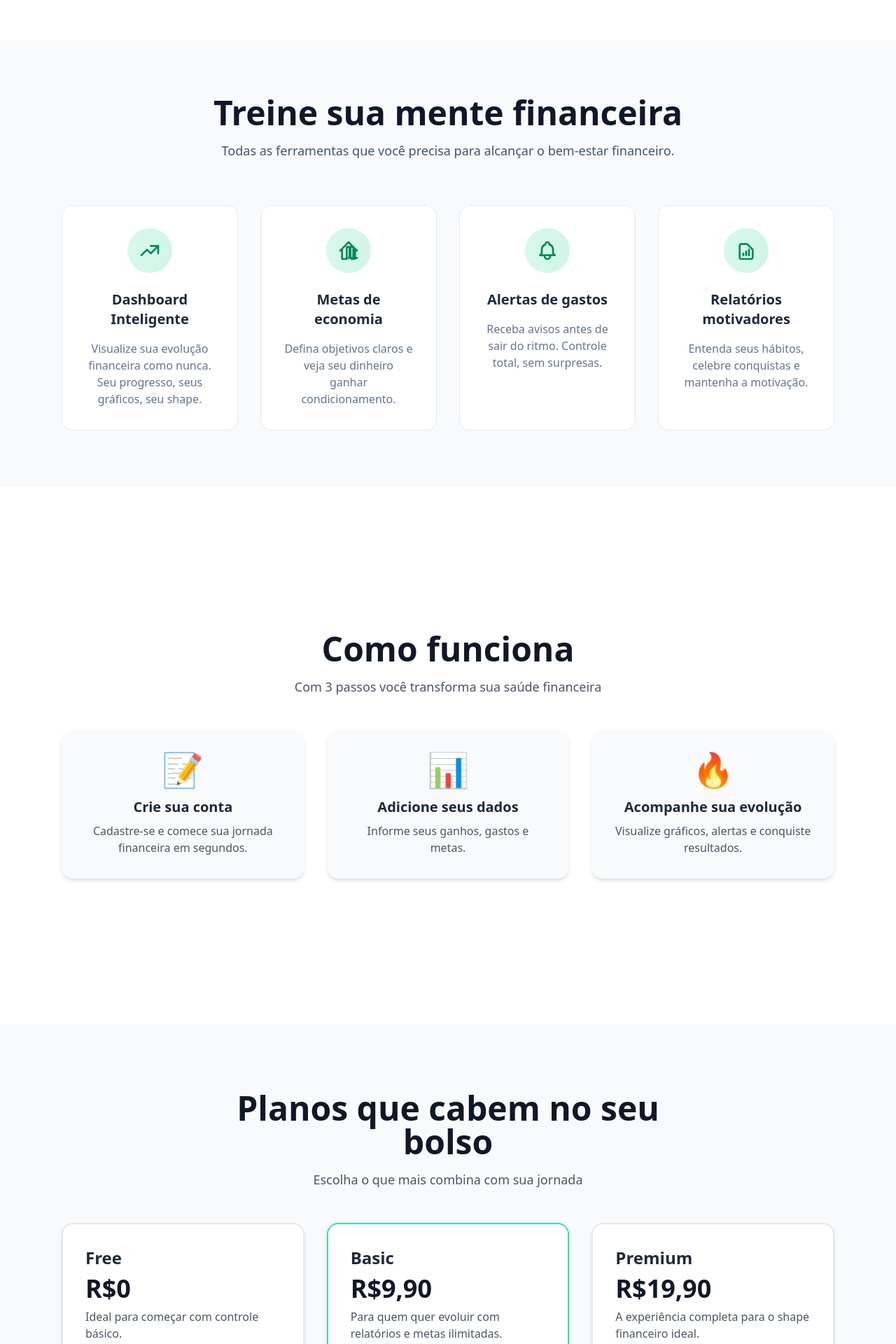
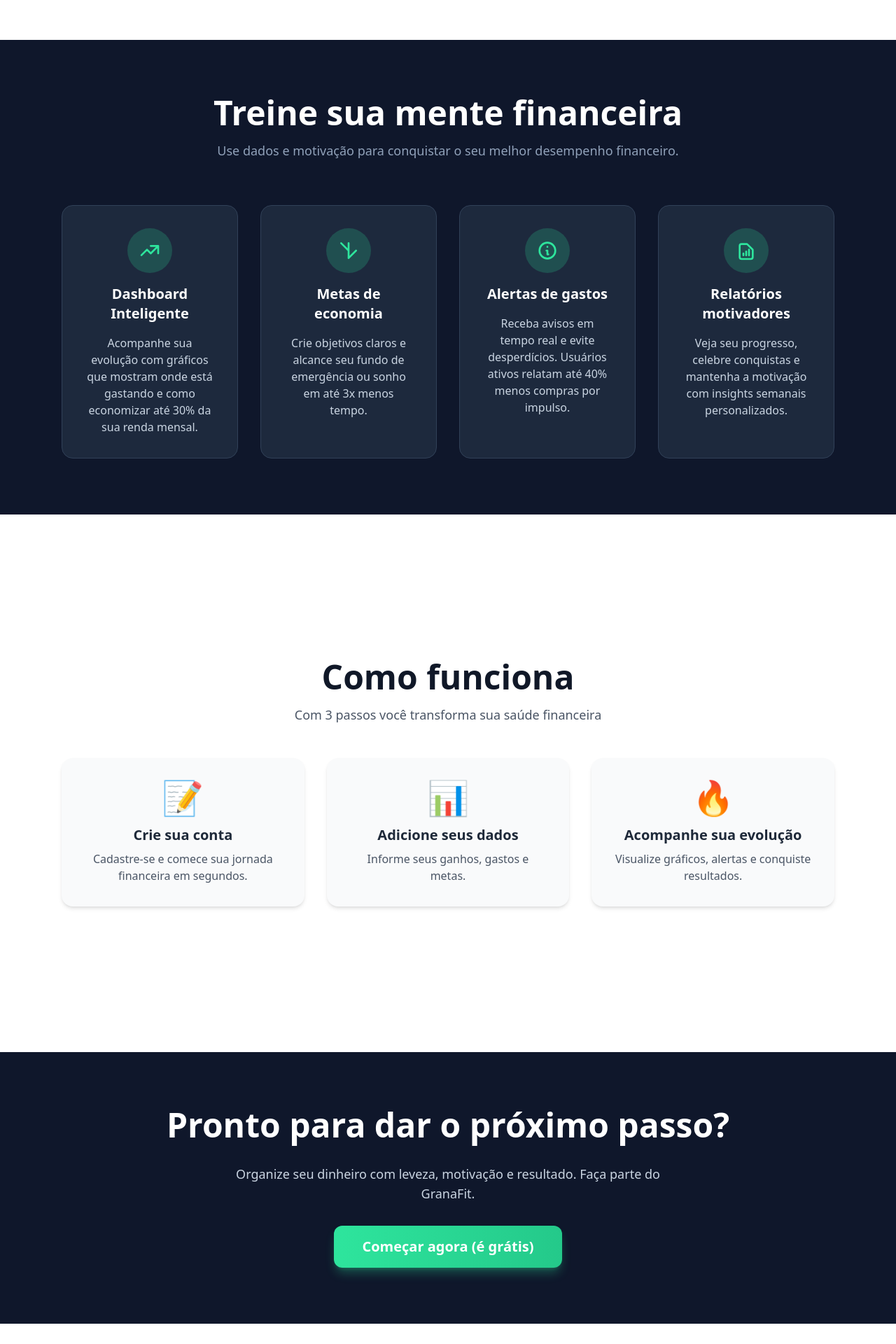
Before and after one commit to purpesy/granafit-front, a React (Vite) app: page / in a window 1280 px wide. Shown: the part 840-2760 px from the top of the page at 70% size. Built offline with nearby package versions, Linux system fonts and the light colour scheme; no server answers.

Commit message:
Alterações nos components da landing page

```diff
--- a/src/components/landing/CallToAction.jsx
+++ b/src/components/landing/CallToAction.jsx
@@ -1,16 +1,24 @@
-export default function CallToAction() {
+import React from "react";
+
+export default function CTASection({
+  title,
+  subtitle,
+  buttonText,
+  href,
+  bg = "bg-slate-900",
+  textColor = "text-white",
+  subtitleColor = "text-slate-300",
+}) {
   return (
-    <section className="w-full bg-slate-900">
+    <section className={`w-full ${bg}`}>
       <div className="max-w-4xl mx-auto px-6 py-20 text-center flex flex-col items-center gap-8">
-        <h2 className="text-4xl md:text-5xl font-black text-white">Comece a cuidar da sua grana como cuida da sua saúde.</h2>
-        <p className="text-lg text-slate-300 max-w-2xl">
-            Chega de planilhas complicadas. Tenha clareza, atinja suas metas e conquiste a tranquilidade financeira que você merece.
-        </p>
+        <h2 className={`text-4xl md:text-5xl font-black ${textColor}`}>{title}</h2>
+        <p className={`text-lg ${subtitleColor} max-w-2xl`}>{subtitle}</p>
         <a
-          href="/login?register"
+          href={href}
           className="px-10 py-4 rounded-xl font-bold text-white text-xl bg-gradient-to-r from-[#2EE59D] to-[#24c98a] hover:opacity-90 transition-opacity duration-300 shadow-lg shadow-[#2EE59D]/30"
         >
-          Quero minha vida financeira saudável
+          {buttonText}
         </a>
       </div>
     </section>
--- a/src/components/landing/FeatureHighlights.jsx
+++ b/src/components/landing/FeatureHighlights.jsx
@@ -6,47 +6,67 @@ const icons = {
   ),
   Target: (
     <svg xmlns="http://www.w3.org/2000/svg" className="h-8 w-8" fill="none" viewBox="0 0 24 24" stroke="currentColor">
-      <path strokeLinecap="round" strokeLinejoin="round" strokeWidth={2} d="M3 12l2-2m0 0l7-7 7 7M5 10v10a1 1 0 001 1h3m10-11l2 2m-2-2v10a1 1 0 01-1 1h-3m-6 0a1 1 0 001-1V9a1 1 0 011-1h2a1 1 0 011 1v10a1 1 0 001 1h3m-6 0a1 1 0 001-1V9a1 1 0 011-1h2a1 1 0 011 1v10a1 1 0 001 1h3" />
+      <path strokeLinecap="round" strokeLinejoin="round" strokeWidth={2} d="M12 12l-8-8m16 8l-8 8m0-16v16" />
     </svg>
   ),
   Alerts: (
     <svg xmlns="http://www.w3.org/2000/svg" className="h-8 w-8" fill="none" viewBox="0 0 24 24" stroke="currentColor">
-      <path strokeLinecap="round" strokeLinejoin="round" strokeWidth={2} d="M15 17h5l-1.405-1.405A2.032 2.032 0 0118 14.158V11a6.002 6.002 0 00-4-5.659V5a2 2 0 10-4 0v.341C7.67 6.165 6 8.388 6 11v3.159c0 .538-.214 1.055-.595 1.436L4 17h5m6 0v1a3 3 0 11-6 0v-1m6 0H9" />
+      <path strokeLinecap="round" strokeLinejoin="round" strokeWidth={2} d="M13 16h-1v-4h-1m1-4h.01M12 20.5a8.5 8.5 0 100-17 8.5 8.5 0 000 17z" />
     </svg>
   ),
   Reports: (
     <svg xmlns="http://www.w3.org/2000/svg" className="h-8 w-8" fill="none" viewBox="0 0 24 24" stroke="currentColor">
-      <path strokeLinecap="round" strokeLinejoin="round" strokeWidth={2} d="M9 17v-2m3 2v-4m3 4v-6m2 10H7a2 2 0 01-2-2V7a2 2 0 012-2h5.586a1 1 0 01.707.293l5.414 5.414a1 1 0 01.293.707V19a2 2 0 01-2 2z" />
+      <path strokeLinecap="round" strokeLinejoin="round" strokeWidth={2} d="M9 17v-2m3 2v-4m3 4v-6m2 10H7a2 2 0 01-2-2V7a2 2 0 012-2h5.6a1 1 0 01.7.3l5.4 5.4a1 1 0 01.3.7V19a2 2 0 01-2 2z" />
     </svg>
   ),
 };
 
 const features = [
-  { icon: icons.Dashboard, title: 'Dashboard Inteligente', desc: 'Visualize sua evolução financeira como nunca. Seu progresso, seus gráficos, seu shape.' },
-  { icon: icons.Target, title: 'Metas de economia', desc: 'Defina objetivos claros e veja seu dinheiro ganhar condicionamento.' },
-  { icon: icons.Alerts, title: 'Alertas de gastos', desc: 'Receba avisos antes de sair do ritmo. Controle total, sem surpresas.' },
-  { icon: icons.Reports, title: 'Relatórios motivadores', desc: 'Entenda seus hábitos, celebre conquistas e mantenha a motivação.' },
+  {
+    icon: icons.Dashboard,
+    title: 'Dashboard Inteligente',
+    desc: 'Acompanhe sua evolução com gráficos que mostram onde está gastando e como economizar até 30% da sua renda mensal.',
+  },
+  {
+    icon: icons.Target,
+    title: 'Metas de economia',
+    desc: 'Crie objetivos claros e alcance seu fundo de emergência ou sonho em até 3x menos tempo.',
+  },
+  {
+    icon: icons.Alerts,
+    title: 'Alertas de gastos',
+    desc: 'Receba avisos em tempo real e evite desperdícios. Usuários ativos relatam até 40% menos compras por impulso.',
+  },
+  {
+    icon: icons.Reports,
+    title: 'Relatórios motivadores',
+    desc: 'Veja seu progresso, celebre conquistas e mantenha a motivação com insights semanais personalizados.',
+  },
 ];
 
 function FeatureCard({ icon, title, desc }) {
   return (
-    <div className="bg-white rounded-2xl p-8 flex flex-col items-center text-center gap-4 border border-slate-200/80 hover:shadow-xl hover:-translate-y-1 transition-all duration-300">
-      <div className="w-16 h-16 flex items-center justify-center rounded-full bg-gradient-to-r from-[#2EE59D]/20 to-[#24c98a]/20 text-[#008a5c] mb-2">
+    <div className="bg-slate-800 hover:bg-slate-700 rounded-2xl p-8 flex flex-col items-center text-center gap-4 border border-slate-700 hover:shadow-xl hover:-translate-y-1 transition-all duration-300">
+      <div className="w-16 h-16 flex items-center justify-center rounded-full bg-[#2EE59D]/20 text-[#2EE59D]">
         {icon}
       </div>
-      <h3 className="text-xl font-bold text-slate-800">{title}</h3>
-      <p className="text-slate-500 text-base">{desc}</p>
+      <h3 className="text-xl font-bold text-white">{title}</h3>
+      <p className="text-slate-300 text-base">{desc}</p>
     </div>
   );
 }
 
 export default function FeatureHighlights() {
   return (
-    <section className="w-full py-20 bg-slate-50" id="features">
+    <section className="w-full py-20 bg-slate-900" id="features">
       <div className="max-w-6xl mx-auto px-6">
         <div className="text-center max-w-2xl mx-auto">
-            <h2 className="text-4xl md:text-5xl font-black text-slate-900">Treine sua mente financeira</h2>
-            <p className="mt-4 text-lg text-slate-600">Todas as ferramentas que você precisa para alcançar o bem-estar financeiro.</p>
+          <h2 className="text-4xl md:text-5xl font-black text-white">
+            Treine sua mente financeira
+          </h2>
+          <p className="mt-4 text-lg text-slate-400">
+            Use dados e motivação para conquistar o seu melhor desempenho financeiro.
+          </p>
         </div>
         <div className="grid grid-cols-1 sm:grid-cols-2 lg:grid-cols-4 gap-8 mt-16">
           {features.map((f, i) => (
--- a/src/components/landing/HeroSection.jsx
+++ b/src/components/landing/HeroSection.jsx
@@ -2,7 +2,7 @@ import HeroFoto from "../../assets/img/hero-banner.png";
 
 export default function HeroSection() {
   return (
-    <section className="bg-gradient-to-br from-green-100 to-white py-24">
+    <section className="bg-gray-50 py-24">
       <div className="max-w-7xl mx-auto px-6 flex flex-col md:flex-row items-center gap-16">
 
         {/* Texto */}
--- /dev/null
+++ b/src/components/landing/SecurityAssurance.jsx
@@ -0,0 +1,55 @@
+import { ShieldCheck, Lock, Globe, CheckCircle } from 'lucide-react';
+
+const items = [
+  {
+    icon: <ShieldCheck className="w-8 h-8 text-[#2EE59D]" />,
+    title: 'Proteção de Dados',
+    desc: 'Seus dados são criptografados de ponta a ponta com tecnologia de padrão bancário.',
+  },
+  {
+    icon: <Lock className="w-8 h-8 text-[#2EE59D]" />,
+    title: 'Login Seguro',
+    desc: 'Contas protegidas com autenticação segura e verificação por e-mail.',
+  },
+  {
+    icon: <Globe className="w-8 h-8 text-[#2EE59D]" />,
+    title: 'Hospedagem Confiável',
+    desc: 'Servidores em nuvem com 99.9% de uptime e certificados SSL ativos.',
+  },
+  {
+    icon: <CheckCircle className="w-8 h-8 text-[#2EE59D]" />,
+    title: 'Compromisso com a LGPD',
+    desc: 'Seguimos rigorosamente a Lei Geral de Proteção de Dados (Lei nº 13.709/2018).',
+  },
+];
+
+function SecurityCard({ icon, title, desc }) {
+  return (
+    <div className="bg-white rounded-2xl border border-slate-200 p-6 text-center shadow hover:shadow-lg transition">
+      <div className="flex justify-center mb-4">{icon}</div>
+      <h4 className="text-lg font-bold text-slate-800 mb-2">{title}</h4>
+      <p className="text-slate-500 text-sm">{desc}</p>
+    </div>
+  );
+}
+
+export default function SecurityAssurance() {
+  return (
+    <section className="w-full bg-slate-900 py-20 px-6">
+      <div className="max-w-6xl mx-auto">
+        <div className="text-center max-w-3xl mx-auto mb-12">
+          <h2 className="text-3xl md:text-4xl font-black text-white">Segurança e confiança em primeiro lugar</h2>
+          <p className="text-slate-300 mt-4 text-lg">
+            O GranaFit foi pensado para proteger sua jornada financeira, com total transparência e respeito aos seus dados.
+          </p>
+        </div>
+
+        <div className="grid grid-cols-1 sm:grid-cols-2 lg:grid-cols-4 gap-8">
+          {items.map((item, i) => (
+            <SecurityCard key={i} {...item} />
+          ))}
+        </div>
+      </div>
+    </section>
+  );
+}
--- a/src/pages/LandingPage.jsx
+++ b/src/pages/LandingPage.jsx
@@ -1,13 +1,14 @@
-import React from 'react';
-import HeroSection from '../components/landing/HeroSection';
-import FeatureHighlights from '../components/landing/FeatureHighlights';
-import HowItWorks from '../components/landing/HowItWorks';
-import PlanosSection from '../components/landing/PlanosSection';
-import Testemunhos from '../components/landing/Testemunhos';
-import CallToAction from '../components/landing/CallToAction';
-import FAQAccordion from '../components/landing/FAQAccordion';
-import Footer from '../components/landing/Footer';
-import Navbar from '../components/landing/Navbar';
+import React from "react";
+import HeroSection from "../components/landing/HeroSection";
+import FeatureHighlights from "../components/landing/FeatureHighlights";
+import HowItWorks from "../components/landing/HowItWorks";
+import PlanosSection from "../components/landing/PlanosSection";
+import Testemunhos from "../components/landing/Testemunhos";
+import CTASection from "../components/landing/CallToAction";
+import FAQAccordion from "../components/landing/FAQAccordion";
+import Footer from "../components/landing/Footer";
+import Navbar from "../components/landing/Navbar";
+import SecurityAssurance from "../components/landing/SecurityAssurance";
 
 export default function LandingPage() {
   return (
@@ -17,9 +18,21 @@ export default function LandingPage() {
         <HeroSection />
         <FeatureHighlights />
         <HowItWorks />
+        <CTASection
+          title="Pronto para dar o próximo passo?"
+          subtitle="Organize seu dinheiro com leveza, motivação e resultado. Faça parte do GranaFit."
+          buttonText="Começar agora (é grátis)"
+          href="/login?register"
+        />
         <PlanosSection />
+        <SecurityAssurance />
         <Testemunhos />
-        <CallToAction />
+        <CTASection
+          title="Comece a cuidar da sua grana como cuida da sua saúde."
+          subtitle="Chega de planilhas complicadas. Tenha clareza, atinja suas metas e conquiste a tranquilidade financeira que você merece."
+          buttonText="Quero minha vida financeira saudável"
+          href="/login?register"
+        />
         <FAQAccordion />
       </main>
       <Footer />
```
Also changed, not shown: src/components/landing/Footer.jsx (+11 -18 lines), src/components/landing/Navbar.jsx (+3 -5 lines).
